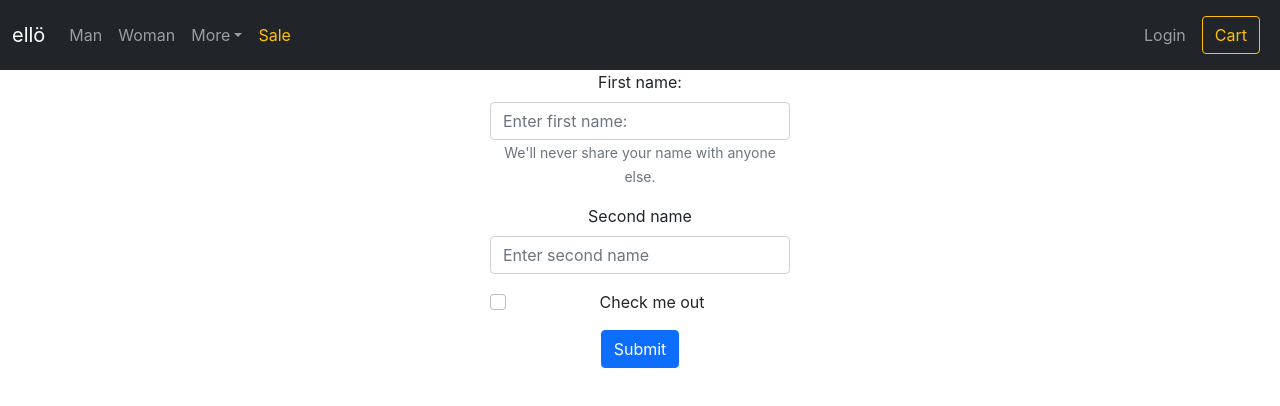
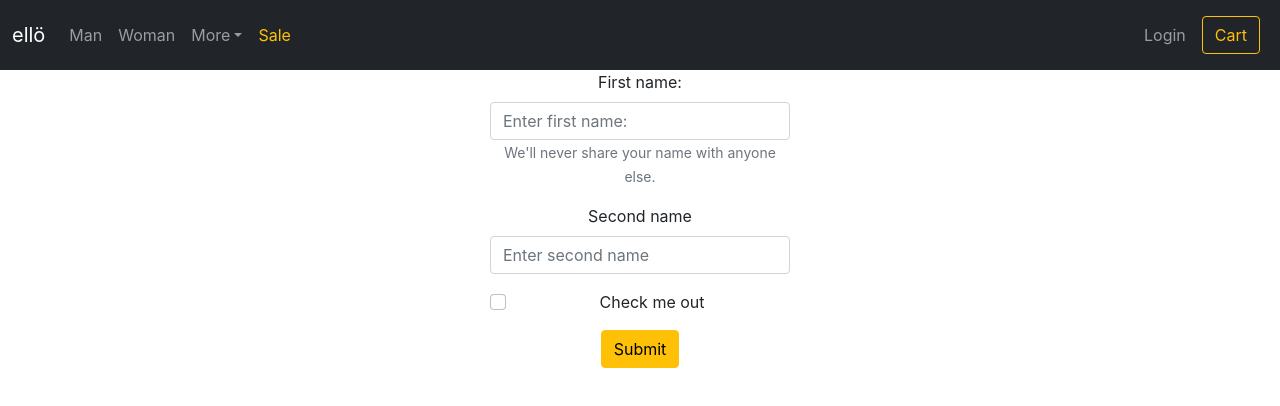
Before and after one commit to lumi-plus/WebShop-ReactApp, a React (Create React App) app in the folder client/react-cors-guide/: page /login in a window 1280 px wide. Shown: the top 406 px of the page. Built offline with nearby package versions, Linux system fonts and the light colour scheme; the HTML template or start-up script is replaced by a standard one.

Commit message:
Submit button

```diff
--- a/client/react-cors-guide/src/pages/Login.jsx
+++ b/client/react-cors-guide/src/pages/Login.jsx
@@ -19,7 +19,7 @@ export default function Login() {
 				<Form.Group className="mb-3" controlId="formBasicCheckbox">
 					<Form.Check type="checkbox" label="Check me out" />
 				</Form.Group>
-				<Button variant="primary" type="submit">
+				<Button variant="warning" type="submit">
 					Submit
 				</Button>
 			</Form>
```
